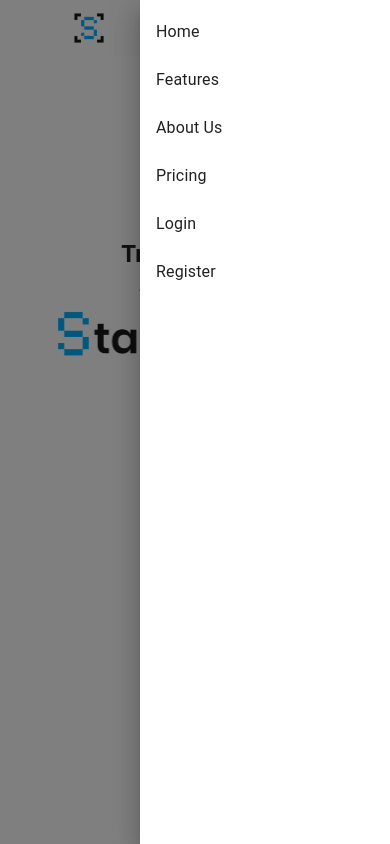
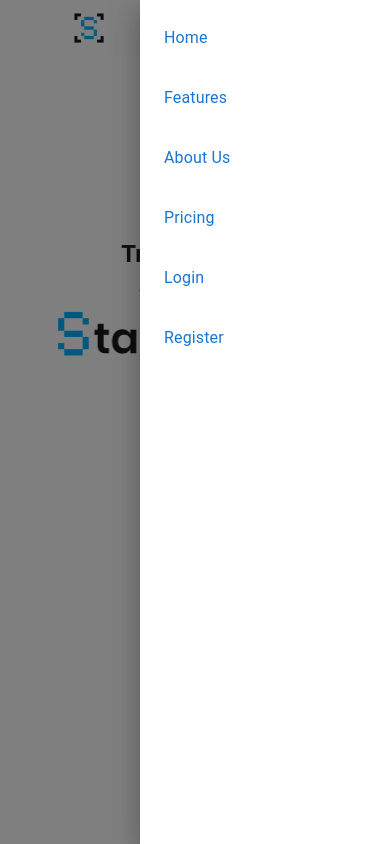
Before and after one commit to DityaIlhami28/stageholder-portal, a Next.js app: page / in a window 390 px wide. Both pictures are taken after a click on the button 362 px from the left and 28 px from the top of the page. Built offline with nearby package versions, Linux system fonts and the light colour scheme.

Commit message:
Fix Scroll Navbar

```diff
--- a/package.json
+++ b/package.json
@@ -20,12 +20,14 @@
     "react": "^18",
     "react-dom": "^18",
     "react-intersection-observer": "^9.13.0",
+    "react-scroll": "^1.9.0",
     "react-type-animation": "^3.2.0"
   },
   "devDependencies": {
     "@types/node": "^20",
     "@types/react": "^18",
     "@types/react-dom": "^18",
+    "@types/react-scroll": "^1.8.10",
     "eslint": "^8",
     "eslint-config-next": "14.2.5",
     "typescript": "^5"
--- a/src/app/page.tsx
+++ b/src/app/page.tsx
@@ -9,15 +9,15 @@ const Home = () => {
   return (
     <Box sx={{ height: '100vh', scrollSnapType: 'y mandatory', overflowY: 'auto' }}>
       <MuiNavBar />
-      <Box sx={{ minHeight: '100vh'}}>
+      <Box sx={{ minHeight: '100vh' }}>
         <LandingPageContainer />
       </Box>
-      <Divider />
-      <Box sx={{ minHeight: '100vh'}}>
+      <Divider id="features" />
+      <Box sx={{ minHeight: '100vh' }}>
         <AboutUs />
       </Box>
-      <Divider />
-      <Box sx={{ minHeight: '100vh'}}>
+      <Divider id="pricing" />
+      <Box sx={{ minHeight: '100vh' }}>
         <Pricing />
       </Box>
       <Divider />
--- a/src/components/cardHomeContent.tsx
+++ b/src/components/cardHomeContent.tsx
@@ -4,7 +4,7 @@ import { Container, Grid, Card, CardContent, Typography, Box, Fade } from '@mui/
 import { TrackChanges } from '@mui/icons-material';
 
 // Define the custom upload SVG as a React component
-const CustomUploadIcon = (props : any) => (
+const CustomUploadIcon = (props: any) => (
   <svg
     xmlns="http://www.w3.org/2000/svg"
     width="60"
@@ -21,7 +21,7 @@ const CustomUploadIcon = (props : any) => (
 );
 
 // Define the custom QR code SVG as a React component
-const CustomQrCodeIcon = (props : any) => (
+const CustomQrCodeIcon = (props: any) => (
   <svg
     xmlns="http://www.w3.org/2000/svg"
     width="60"
@@ -40,7 +40,7 @@ const CustomQrCodeIcon = (props : any) => (
   </svg>
 );
 
-const CustomTrackChangesIcon = (props : any) => (
+const CustomTrackChangesIcon = (props: any) => (
   <svg
     xmlns="http://www.w3.org/2000/svg"
     width="60"
@@ -61,7 +61,7 @@ const CardHomeContent = () => {
 
   const observer = useRef<IntersectionObserver | null>(null);
 
-  const observeElement = (element : any) => {
+  const observeElement = (element: any) => {
     if (observer.current) observer.current.disconnect();
     observer.current = new IntersectionObserver(
       ([entry]) => {
@@ -93,7 +93,8 @@ const CardHomeContent = () => {
   ];
 
   return (
-    <Box id="features" mt={10}>
+    <Box
+      mt={10}>
       <Container maxWidth="md">
         <Box textAlign="center" my={4}>
           <Typography variant="h4" gutterBottom fontWeight={'bold'}>
--- a/src/components/navbar.tsx
+++ b/src/components/navbar.tsx
@@ -27,11 +27,11 @@ export const MuiNavBar = () => {
 
     const menuItems: MenuItem[] = [
         { text: 'Home', href: '/' },
-        { text: 'Features', href: '/features' },
+        { text: 'Features', href: '#features' },
         { text: 'About Us', href: '/about-us' },
-        { text: 'Pricing', href: '/pricing' },
-        { text: 'Login', href: '/login', variant: 'outlined' },
-        { text: 'Register', href: '/register', variant: 'contained' }
+        { text: 'Pricing', href: '#pricing' },
+        { text: 'Login', href: '#login', variant: 'outlined' },
+        { text: 'Register', href: '#register', variant: 'contained' }
     ];
 
     return (
@@ -70,9 +70,11 @@ export const MuiNavBar = () => {
                         <Drawer anchor="right" open={openDrawer} onClose={drawerClose}>
                             <List sx={{ width: 250 }}>
                                 {menuItems.map((item, index) => (
-                                    <ListItem button key={index} onClick={() => { drawerClose(); }}>
-                                        <ListItemText primary={item.text} />
-                                    </ListItem>
+                                    <Button href={item.href} sx={{ display: 'flex', justifyContent: 'flex-start', textTransform: 'none' }}>
+                                        <ListItem button key={index} onClick={() => { drawerClose(); }}>
+                                            <ListItemText primary={item.text} />
+                                        </ListItem>
+                                    </Button>
                                 ))}
                             </List>
                         </Drawer>
@@ -83,6 +85,7 @@ export const MuiNavBar = () => {
                             <Button
                                 key={index}
                                 variant={item.variant || "text"}
+                                href={item.href}
                                 sx={{
                                     color: item.variant ? (item.variant === 'contained' ? 'white' : '#212B36') : '#212B36',
                                     borderColor: item.variant === 'outlined' ? '#212B36' : 'none',
--- a/src/components/pricing/landingPagePrice.tsx
+++ b/src/components/pricing/landingPagePrice.tsx
@@ -101,7 +101,8 @@ export default function Pricing() {
       <GlobalStyles styles={{ ul: { margin: 0, padding: 0, listStyle: 'none' } }} />
       <CssBaseline />
       {/* Hero unit */}
-      <Container id="pricing" disableGutters maxWidth="sm" component="main" sx={{ mt: 5, pt: 8, pb: 6, display: 'flex', flexDirection: 'column', alignItems: 'center' }}>
+      <Container
+        disableGutters maxWidth="sm" component="main" sx={{ mt: 5, pt: 8, pb: 6, display: 'flex', flexDirection: 'column', alignItems: 'center' }}>
         <Typography
           fontSize={12}
           variant='subtitle1'
```
Also changed, not shown: 1 other file (tests, documents, lock files or other folders). Lines whose indentation alone changed are shown as unchanged.
